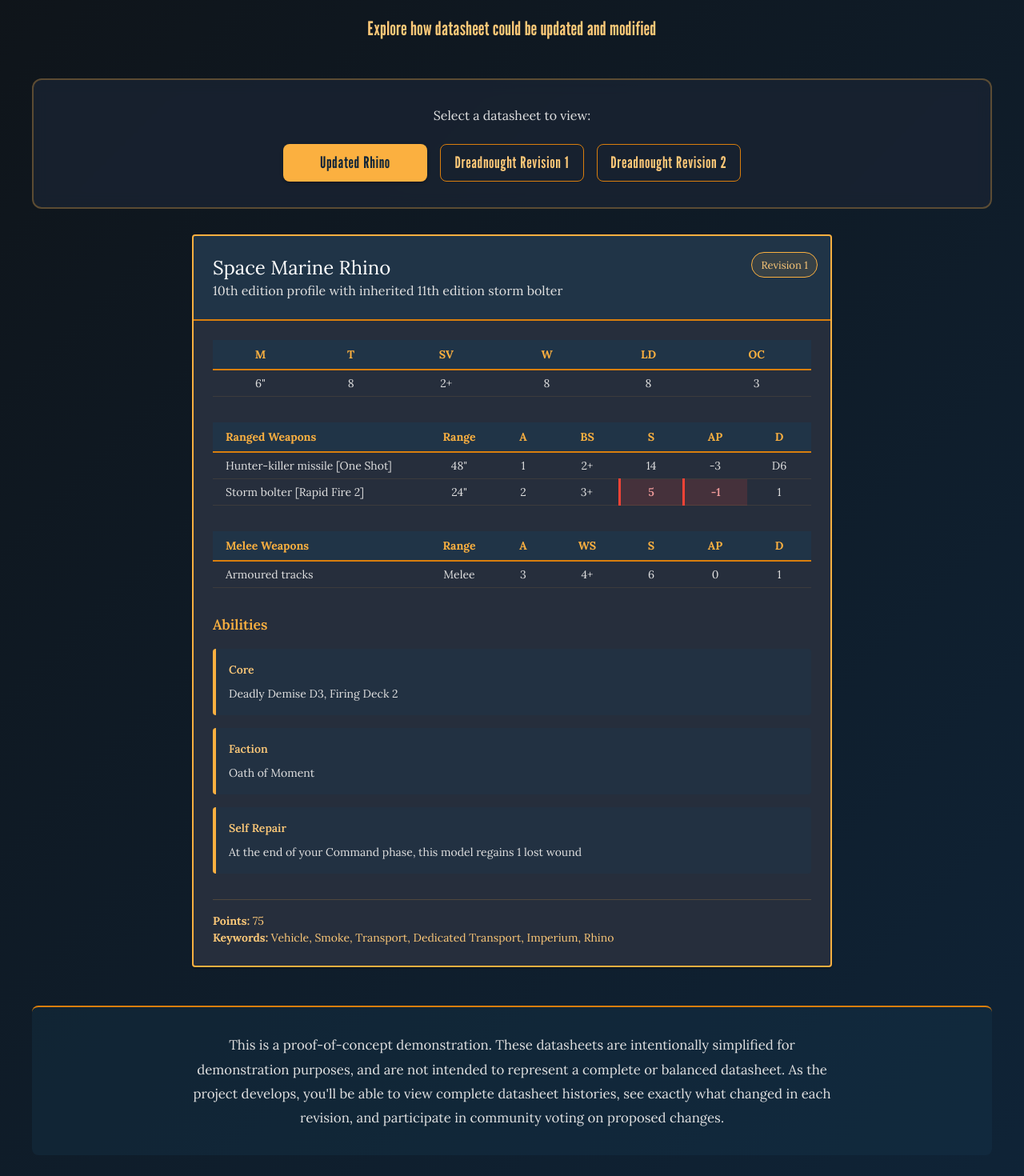
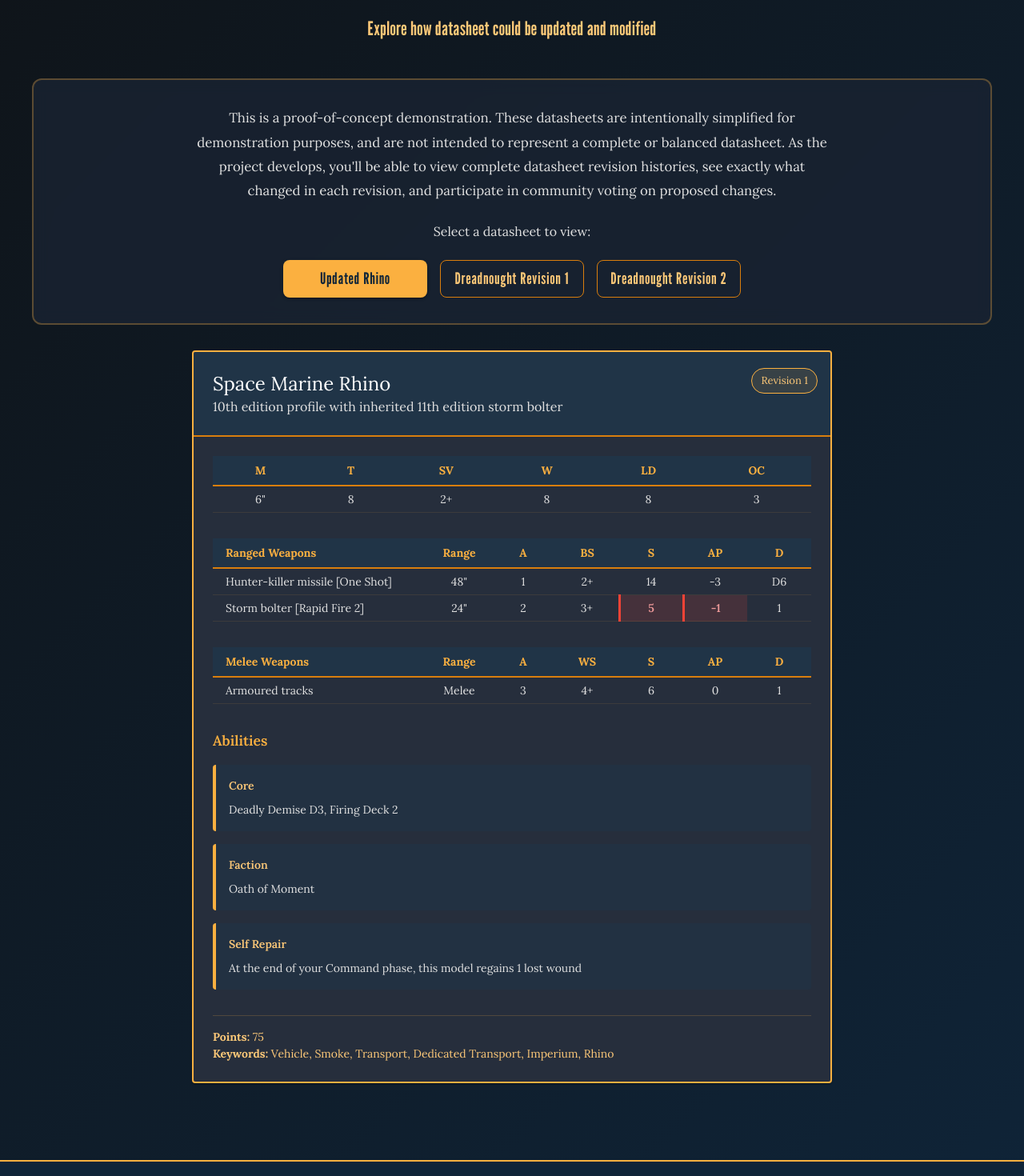
Before and after one commit to LukeAustintatious/legends-demo, a React (Vite) app: page /demo in a window 1280 px wide. Shown: the part 160-1630 px from the top of the page at 80% size. Built offline with nearby package versions, Linux system fonts and the light colour scheme.

Commit message:
fix: get ready for live

```diff
--- a/src/pages/Demo.tsx
+++ b/src/pages/Demo.tsx
@@ -37,6 +37,12 @@
         </Box>
 
         <Box className="demo-controls">
+          <Typography variant="body1" className="description-text">
+            This is a proof-of-concept demonstration. These datasheets are intentionally simplified for
+            demonstration purposes, and are not intended to represent a complete or balanced datasheet.
+            As the project develops, you'll be able to view complete datasheet revision histories, see
+            exactly what changed in each revision, and participate in community voting on proposed changes.
+          </Typography>
           <Typography variant="body1" className="controls-label">
             Select a datasheet to view:
           </Typography>
@@ -69,18 +75,10 @@
           <DatasheetViewer
             title={currentDatasheet.title}
             description={currentDatasheet.description}
+            source={currentDatasheet.source}
             revision={currentDatasheet.revision}
             data={currentDatasheet.data}
           />
-        </Box>
-
-        <Box className="demo-footer">
-          <Typography variant="body1" className="footer-text">
-            This is a proof-of-concept demonstration. These datasheets are intentionally simplified for
-            demonstration purposes, and are not intended to represent a complete or balanced datasheet.
-            As the project develops, you'll be able to view complete datasheet histories, see exactly what
-            changed in each revision, and participate in community voting on proposed changes.
-          </Typography>
         </Box>
       </Container>
 
--- a/src/pages/Welcome.tsx
+++ b/src/pages/Welcome.tsx
@@ -46,27 +46,27 @@
             <ul className="features-list">
               <li>
                 <Typography variant="body1">
-                  <strong>Version Control:</strong> Complete history of every change with full attribution
+                  <strong>Version Control:</strong> Complete history of every change with full attribution.
                 </Typography>
               </li>
               <li>
                 <Typography variant="body1">
-                  <strong>Community Voting:</strong> Transparent, democratic process for balance changes
+                  <strong>Community Voting:</strong> Transparent, democratic process for balance changes.
                 </Typography>
               </li>
               <li>
                 <Typography variant="body1">
-                  <strong>Schema-Driven:</strong> Extensible design supporting multiple games and editions
+                  <strong>Schema-Driven:</strong> Extensible design supporting multiple games and editions.
                 </Typography>
               </li>
               <li>
                 <Typography variant="body1">
-                  <strong>Official vs Community:</strong> Clear distinction between Games Workshop rules and community modifications
+                  <strong>Official vs Community:</strong> Clear distinction between Games Workshop rules and community modifications.
                 </Typography>
               </li>
               <li>
                 <Typography variant="body1">
-                  <strong>Transparent:</strong> Every change, discussion, and decision is tracked and attributable
+                  <strong>Transparent:</strong> Every change, discussion, and decision is tracked and attributable.
                 </Typography>
               </li>
             </ul>
--- a/src/styles/pages/Demo.scss
+++ b/src/styles/pages/Demo.scss
@@ -45,6 +45,15 @@
     margin-bottom: 2rem;
     backdrop-filter: blur(10px);
     text-align: center;
+
+    .description-text {
+      color: $text-secondary;
+      font-size: 1.05rem;
+      line-height: 1.8;
+      max-width: 800px;
+      padding-bottom: 1.5rem;
+      margin: 0 auto;
+    }
 
     .controls-label {
       color: $text-secondary;
@@ -110,22 +119,6 @@
     width: 100%;
   }
 
-  .demo-footer {
-    background-color: rgba($primary-color, 0.3);
-    border-top: 2px solid $secondary-dark;
-    border-radius: 8px;
-    padding: 2rem;
-    text-align: center;
-
-    .footer-text {
-      color: $text-secondary;
-      font-size: 1.05rem;
-      line-height: 1.8;
-      max-width: 800px;
-      margin: 0 auto;
-    }
-  }
-
   @media (max-width: 768px) {
     .demo-header {
       margin-bottom: 2rem;
@@ -138,9 +131,5 @@
     .datasheet-display {
       margin-bottom: 2rem;
     }
-
-    .demo-footer {
-      padding: 1.5rem;
-    }
   }
 }
```
